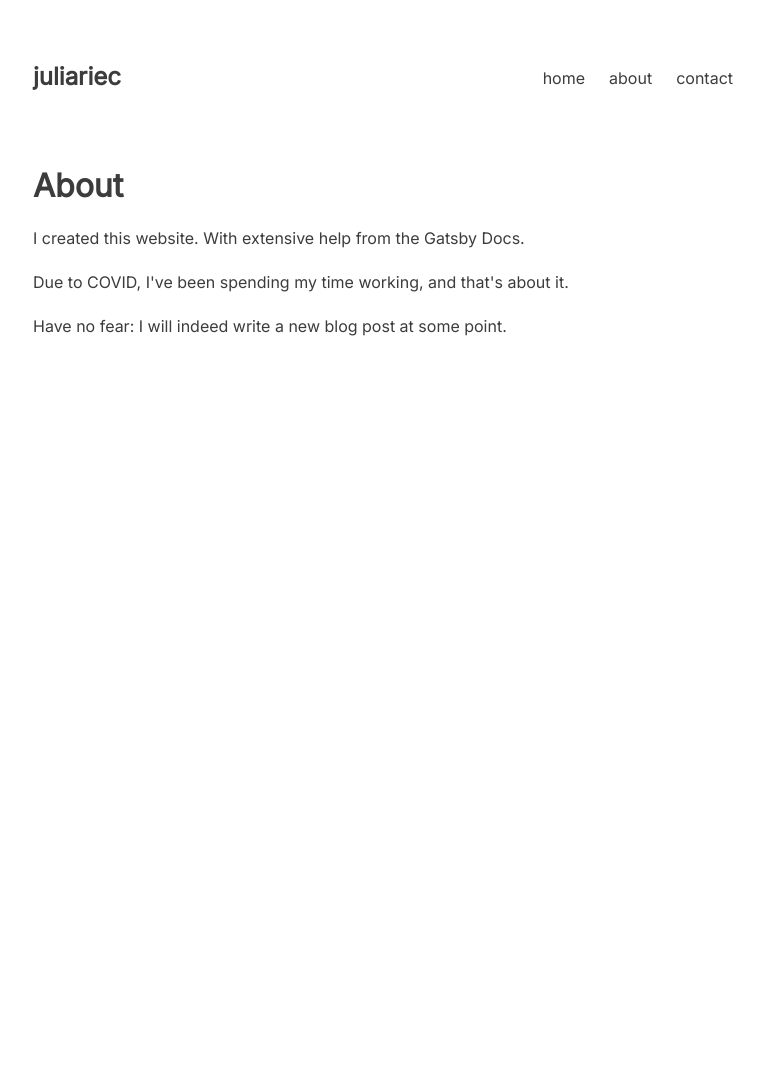
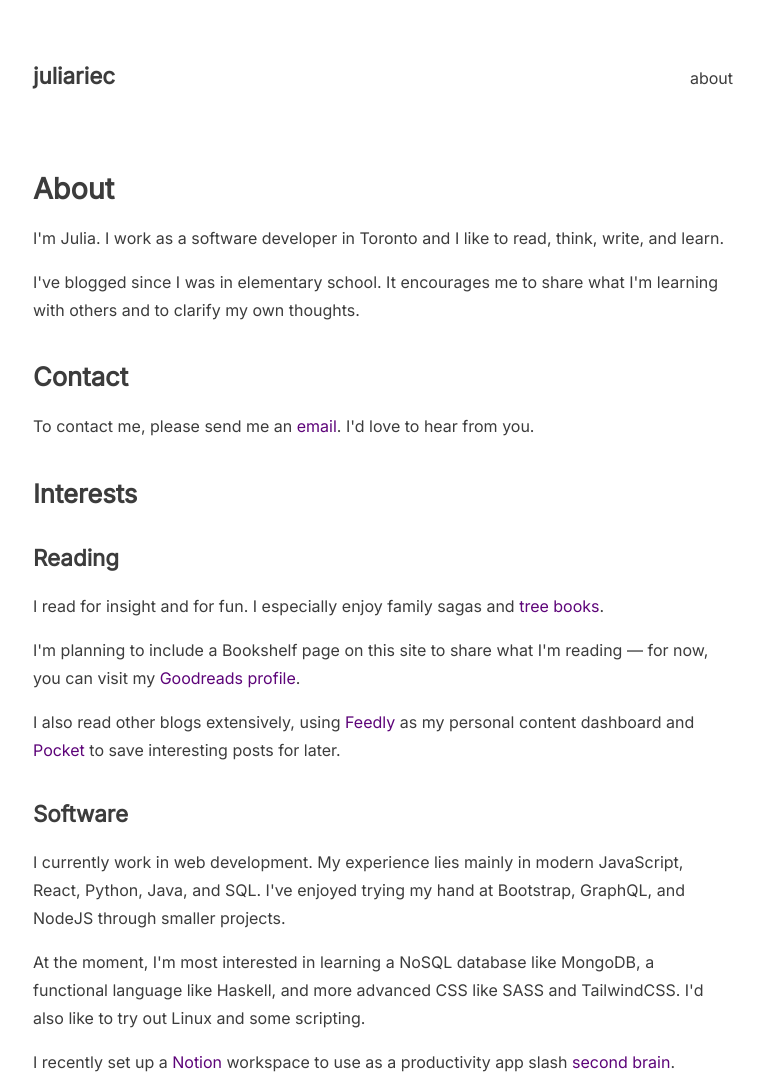
Before and after one commit to juliariec/juliariec.com, a Gatsby site: page /about in a window 1280 px wide. Shown: the whole page, without its empty margins (257-1021 px from the left). Before the commit the page ends 800 px from the top, so only its background shows below. Built offline with nearby package versions, Linux system fonts and the light colour scheme; Gatsby itself is replaced by a stand-in of ours.

Commit message:
Updated about page, simplified templates

```diff
--- a/gatsby-node.js
+++ b/gatsby-node.js
@@ -32,7 +32,7 @@ exports.createPages = async ({ graphql, actions }) => {
   result.data.allMarkdownRemark.edges.forEach(({ node }) => {
     createPage({
       path: node.fields.slug,
-      component: path.resolve(`./src/templates/blog-post.js`),
+      component: path.resolve(`./src/templates/post.js`),
       context: {
         // Data passed to context is available
         // in page queries as GraphQL variables.
--- a/src/components/layout.js
+++ b/src/components/layout.js
@@ -2,7 +2,7 @@ import React from "react"
 import { useStaticQuery, graphql, Link } from "gatsby"
 
 const ListLink = props => (
-  <li style={{ display: `inline-block`, marginLeft: `1.5rem` }}>
+  <li>
     <Link to={props.to}>{props.children}</Link>
   </li>
 )
@@ -21,21 +21,13 @@ const Layout = ({ children }) => {
   )
 
   return (
-    <div
-      style={{
-        margin: `3rem auto`,
-        maxWidth: 700,
-        padding: `1rem`,
-      }}
-    >
-      <header style={{ marginBottom: `60px` }}>
-        <Link to="/" style={{ textShadow: `none`, backgroundImage: `none` }}>
-          <h3 style={{ display: `inline` }}>{data.site.siteMetadata.title}</h3>
+    <div className="container">
+      <header>
+        <Link to="/">
+          <h3>{data.site.siteMetadata.title}</h3>
         </Link>
-        <ul style={{ listStyle: `none`, float: `right`, margin: `0` }}>
-          <ListLink to="/">Home</ListLink>
+        <ul>
           <ListLink to="/about/">About</ListLink>
-          <ListLink to="/contact/">Contact</ListLink>
         </ul>
       </header>
       {children}
--- a/src/pages/about.js
+++ b/src/pages/about.js
@@ -4,11 +4,90 @@ import Layout from "../components/layout"
 const About = () => (
   <Layout>
     <h1>About</h1>
-    <p>I created this website. With extensive help from the Gatsby Docs.</p>
     <p>
-      Due to COVID, I've been spending my time working, and that's about it.
+      I'm Julia. I work as a software developer in Toronto and I like to read,
+      think, write, and learn.
     </p>
-    <p> Have no fear: I will indeed write a new blog post at some point.</p>
+    <p>
+      I've blogged since I was in elementary school. It encourages me to share
+      what I'm learning with others and to clarify my own thoughts.
+    </p>
+
+    <h2>Contact</h2>
+    <p>
+      To contact me, please send me an
+      <a href="mailto:juliariec@gmail.com"> email</a>. I'd love to hear from
+      you.
+    </p>
+
+    <h2>Interests</h2>
+    <h3>Reading</h3>
+    <p>
+      I read for insight and for fun. I especially enjoy family sagas and{" "}
+      <a
+        href="https://commoncog.com/blog/the-3-kinds-of-non-fiction-book/"
+        rel="noreferrer noopener"
+        target="_blank"
+      >
+        tree books
+      </a>
+      .{" "}
+    </p>
+    <p>
+      {" "}
+      I'm planning to include a Bookshelf page on this site to share what I'm
+      reading &mdash; for now, you can visit my{" "}
+      <a
+        href="https://goodreads.com/juliariec"
+        rel="noreferrer noopener"
+        target="_blank"
+      >
+        Goodreads profile
+      </a>
+      .
+    </p>
+    <p>
+      I also read other blogs extensively, using{" "}
+      <a href="https://feedly.com" rel="noreferrer noopener" target="_blank">
+        Feedly
+      </a>{" "}
+      as my personal content dashboard and{" "}
+      <a
+        href="https://getpocket.com/"
+        rel="noreferrer noopener"
+        target="_blank"
+      >
+        Pocket
+      </a>{" "}
+      to save interesting posts for later.
+    </p>
+
+    <h3>Software</h3>
+    <p>
+      I currently work in web development. My experience lies mainly in modern
+      JavaScript, React, Python, Java, and SQL. I've enjoyed trying my hand at
+      Bootstrap, GraphQL, and NodeJS through smaller projects.
+    </p>
+    <p>
+      At the moment, I'm most interested in learning a NoSQL database like
+      MongoDB, a functional language like Haskell, and more advanced CSS like
+      SASS and TailwindCSS. I'd also like to try out Linux and some scripting.
+    </p>
+    <p>
+      I recently set up a{" "}
+      <a href="https://notion.so" rel="noreferrer noopener" target="_blank">
+        Notion
+      </a>{" "}
+      workspace to use as a productivity app slash{" "}
+      <a
+        href="https://fortelabs.co/blog/basboverview/"
+        rel="noreferrer noopener"
+        target="_blank"
+      >
+        second brain
+      </a>
+      .
+    </p>
   </Layout>
 )
 
--- a/src/styles/global.css
+++ b/src/styles/global.css
@@ -1,12 +1,22 @@
 @import url("https://fonts.googleapis.com/css?family=Inter");
 
 html {
-  font-family: "Inter", "Arial", "sans-serif";
+  box-sizing: border-box;
+  text-rendering: optimizeLegibility;
 }
 
 body {
+  font-family: "Inter", "Arial", "sans-serif";
+  color: rgb(60, 60, 60);
+  word-wrap: break-word;
   line-height: 175%;
-  color: rgb(60, 60, 60);
+  margin: 0;
+}
+
+.container {
+  margin: 3rem auto;
+  max-width: 700px;
+  padding: 1rem;
 }
 
 h1,
@@ -15,27 +25,67 @@ h3,
 h4 {
   padding-top: 1rem;
   line-height: 105%;
+  font-weight: 700;
+}
+
+h1 {
+  font-size: 1.8rem;
+  padding-top: 1.4rem;
+}
+
+h2 {
+  font-size: 1.6rem;
+  padding-top: 1.2rem;
 }
 
 h3 {
-  font-size: 1.5rem;
-  font-weight: 700;
+  font-size: 1.4rem;
 }
 
 h4 {
-  color: #bbb;
+  font-size: 1.2rem;
 }
 
-a {
+header {
+  text-transform: lowercase;
+  margin-bottom: 60px;
+}
+
+header a {
   color: rgb(60, 60, 60);
   text-decoration: none;
 }
 
-header {
-  text-transform: lowercase;
+header a:hover {
+  color: rgb(93, 4, 121);
+  transition: 0.2s color;
 }
 
-header a:hover {
-  color: rgb(98, 2, 128);
+header h3 {
+  display: inline;
+}
+
+header ul {
+  list-style: none;
+  float: right;
+  margin: 0;
+}
+
+header li {
+  display: inline-block;
+  margin-left: 1.5rem;
+}
+
+a {
+  color: rgb(93, 4, 121);
+  text-decoration: none;
+}
+
+a:hover {
+  color: rgb(60, 60, 60);
   transition: 0.2s color;
 }
+
+.date {
+  color: #bbb;
+}
--- a/src/templates/blog-post.js
+++ b/src/templates/post.js
@@ -8,19 +8,20 @@ const Post = ({ data }) => {
     <Layout>
       <div>
         <h1>{post.frontmatter.title}</h1>
-        <h4>{post.frontmatter.date}</h4>
+        <p className={"date"}>Published {post.frontmatter.date}</p>
         <div dangerouslySetInnerHTML={{ __html: post.html }} />
       </div>
     </Layout>
   )
 }
+
 export const query = graphql`
   query($slug: String!) {
     markdownRemark(fields: { slug: { eq: $slug } }) {
       html
       frontmatter {
         title
-        date(formatString: "DD MMM YYYY")
+        date(formatString: "MMMM DD, YYYY")
       }
     }
   }
```
Also changed, not shown: src/pages/contact.js (deleted, +0 -12 lines), src/pages/index.js (+4 -9 lines), src/pages/posts/2019-reads.md (renamed from src/pages/2019/2019-reads.md, +19 -13 lines), src/templates/snippet.js (added, +17 -0 lines), src/pages/posts/cest-bon.md (renamed from src/pages/2019/cest-bon.md), src/pages/posts/endings.md (renamed from src/pages/2019/endings.md), src/pages/posts/on-learning.md (renamed from src/pages/2019/on-learning.md).
